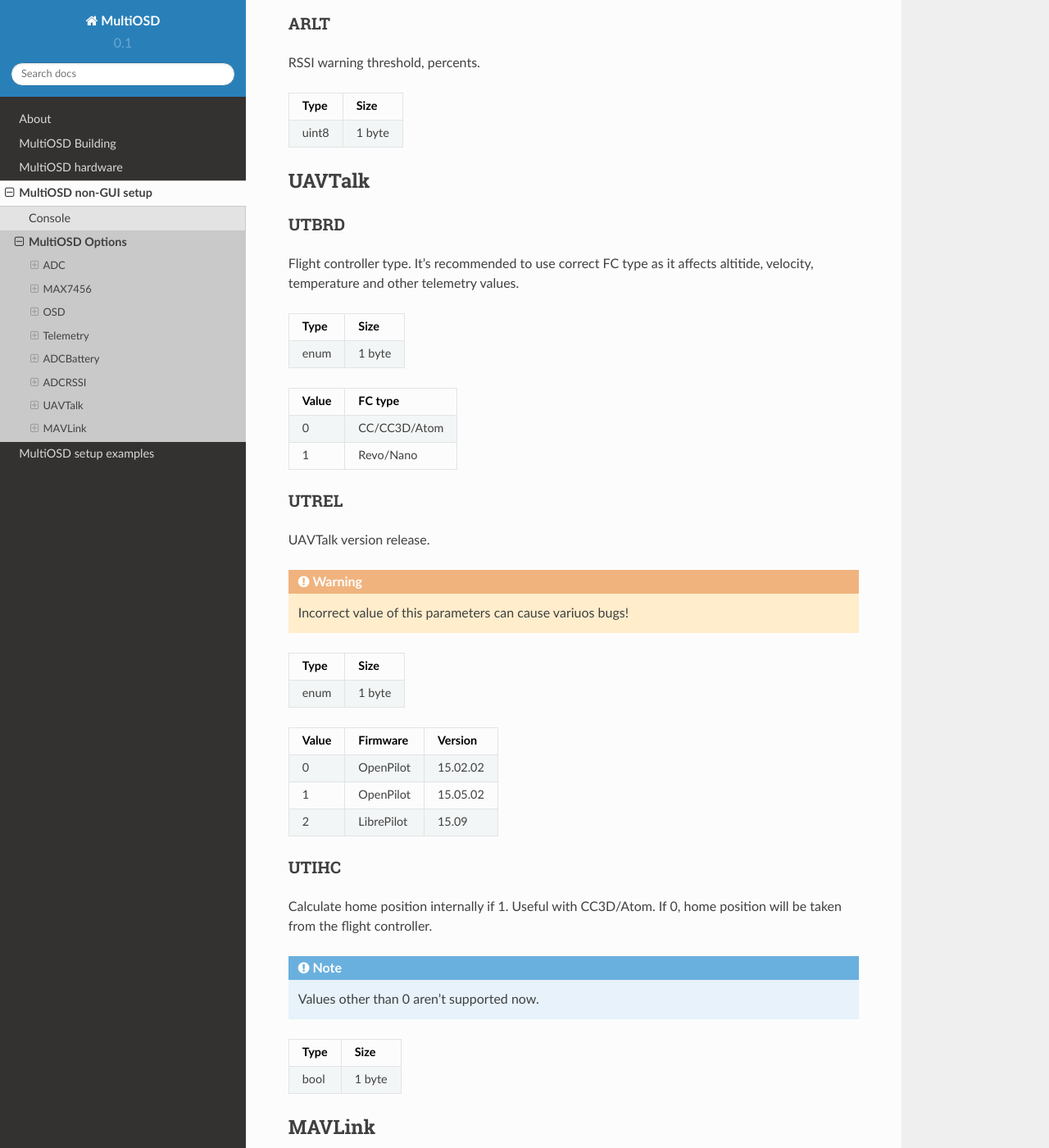
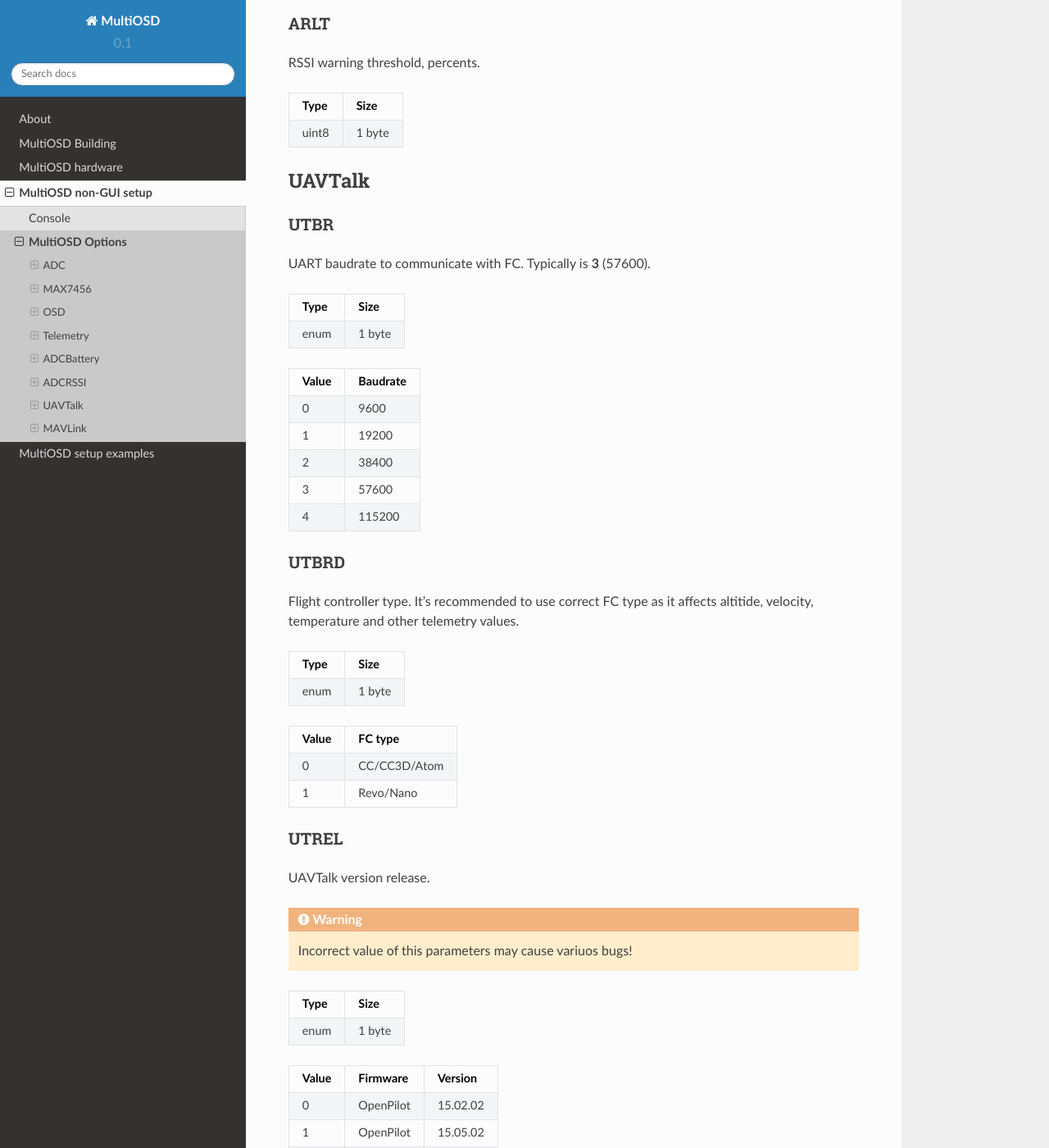
Before and after one commit to UncleRus/MultiOSD, a Sphinx documentation site: the page built from doc/source/lowlevel/options.rst, in a window 1280 px wide and 1400 px high, scrolled down 6986 px. Shown: the whole window at 82% size. Built offline with Sphinx 7.4.7 and the Read the Docs theme 2.0.0, drawn with Linux system fonts in a browser that asks for light colours; some of the changed text lies outside the part shown.

Commit message:
new options in doc

```diff
--- a/doc/source/lowlevel/options.rst
+++ b/doc/source/lowlevel/options.rst
@@ -476,6 +476,33 @@
 UAVTalk
 =======
 
+.. _o-utbr:
+
+UTBR
+----
+
+UART baudrate to communicate with FC. Typically is **3** (57600).
+
++------+--------+
+| Type | Size   |
++======+========+
+| enum | 1 byte |
++------+--------+
+
++-------+----------+
+| Value | Baudrate |
++=======+==========+
+| 0     | 9600     |
++-------+----------+
+| 1     | 19200    |
++-------+----------+
+| 2     | 38400    |
++-------+----------+
+| 3     | 57600    |
++-------+----------+
+| 4     | 115200   |
++-------+----------+
+
 .. _o_utbrd:
 
 UTBRD
@@ -505,7 +532,7 @@
 
 UAVTalk version release.
 
-.. warning:: Incorrect value of this parameters can cause variuos bugs!
+.. warning:: Incorrect value of this parameters may cause variuos bugs!
 
 +------+--------+
 | Type | Size   |
@@ -542,6 +569,33 @@
 
 MAVLink
 =======
+
+.. _o-mlbr:
+
+MLBR
+----
+
+UART baudrate to communicate with FC. Typically is **57600**.
+
++------+--------+
+| Type | Size   |
++======+========+
+| enum | 1 byte |
++------+--------+
+
++-------+----------+
+| Value | Baudrate |
++=======+==========+
+| 0     | 9600     |
++-------+----------+
+| 1     | 19200    |
++-------+----------+
+| 2     | 38400    |
++-------+----------+
+| 3     | 57600    |
++-------+----------+
+| 4     | 115200   |
++-------+----------+
 
 .. _o-mlibl:
 
```
